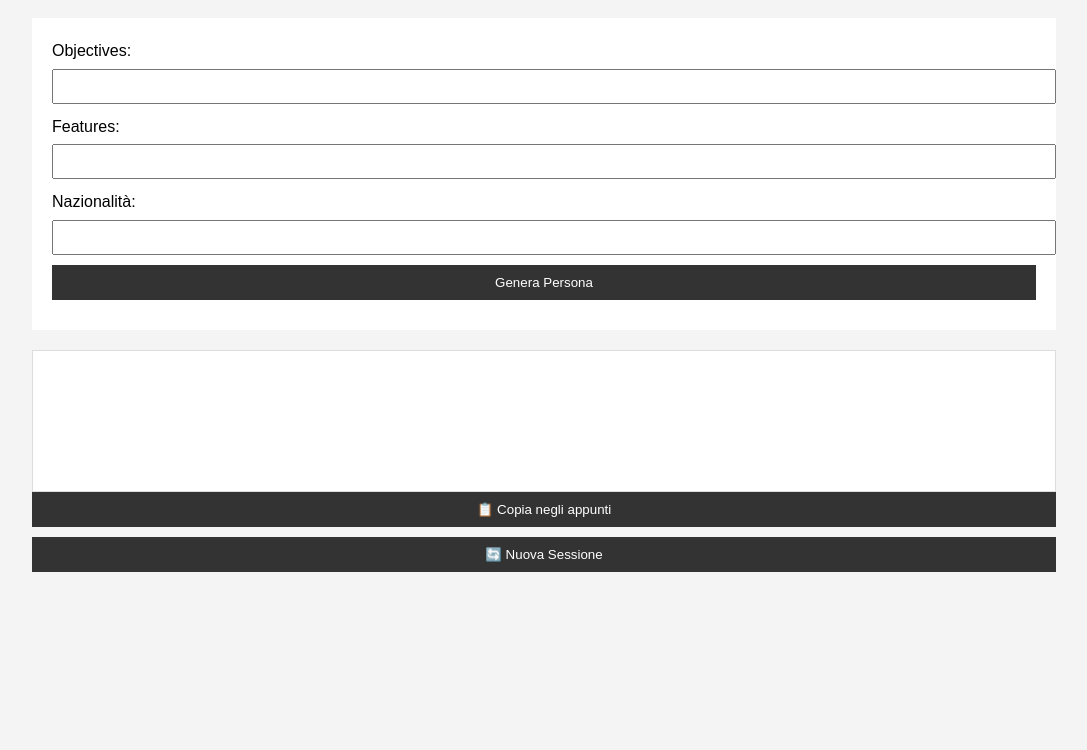
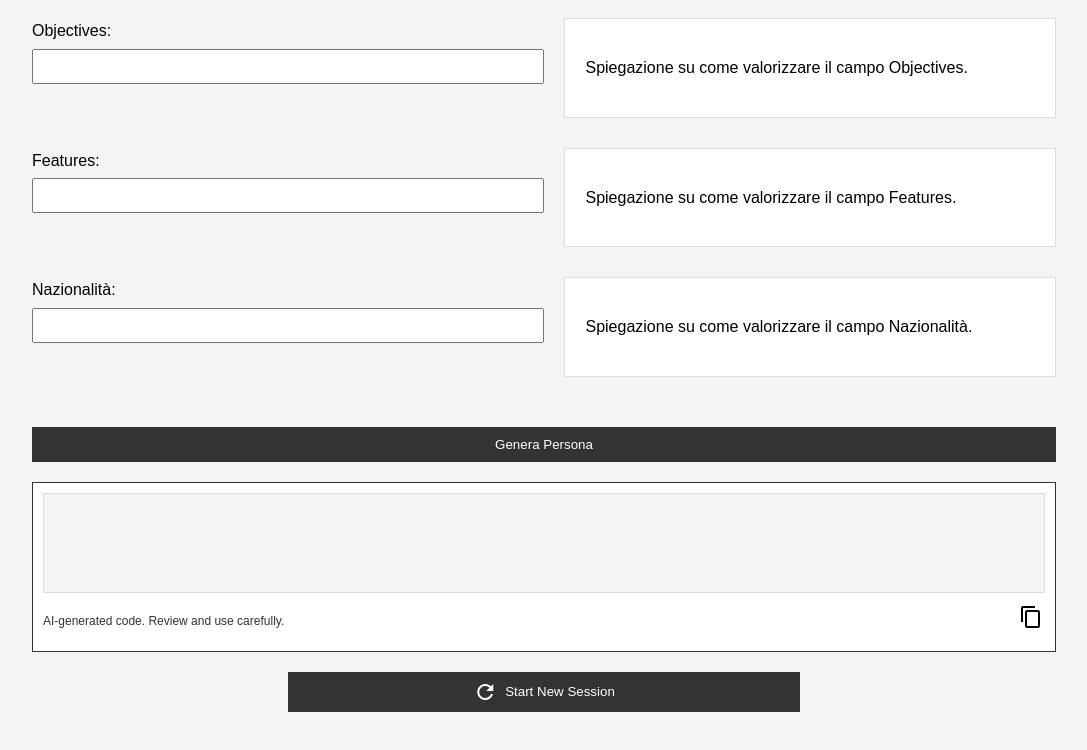
Before and after one commit to ls-cnr/LLM-enhanced-DGN, a website: page frontend/public/index.html in a window 1280 px wide. Shown: the part 96-846 px from the top of the page, without its empty margins (96-1183 px from the left). Before the commit the page ends 800 px from the top, so only its background shows below. Drawn offline with nearby package versions, Linux system fonts and the light colour scheme.

Commit message:
modifiche allo stile grafico

```diff
--- a/frontend/public/index.html
+++ b/frontend/public/index.html
@@ -6,30 +6,69 @@
     <meta name="viewport" content="width=device-width, initial-scale=1.0">
     <title>Generatore di Personas Sintetiche</title>
     <link rel="stylesheet" href="styles.css">
+    <link href="https://fonts.googleapis.com/icon?family=Material+Icons" rel="stylesheet">
     <script src="https://cdn.jsdelivr.net/npm/marked/marked.min.js"></script>
      <script src="https://cdn.jsdelivr.net/npm/uuid@8.3.2/dist/umd/uuidv4.min.js"></script>
      <script src="https://cdn.jsdelivr.net/npm/marked/marked.min.js"></script>
 
 </head>
+
 <body>
     <div class="container">
         <h1>Generatore di Personas Sintetiche</h1>
         <form id="personaForm">
+        <div class="upper-section">
+            <div class="form-group">
+                <div class="column left">
                     <label for="objectives">Objectives:</label>
                     <input type="text" id="objectives" name="objectives" required>
-
+                </div>
+                <div class="column right">
+                    <div class="info-box">
+                        <p>Spiegazione su come valorizzare il campo Objectives.</p>
+                    </div>
+                </div>
+            </div>
+            <div class="form-group">
+                <div class="column left">
                     <label for="features">Features:</label>
                     <input type="text" id="features" name="features" required>
-
+                </div>
+                <div class="column right">
+                    <div class="info-box">
+                        <p>Spiegazione su come valorizzare il campo Features.</p>
+                    </div>
+                </div>
+            </div>
+            <div class="form-group">
+                <div class="column left">
                     <label for="nationality">Nazionalità:</label>
                     <input type="text" id="nationality" name="nationality" required>
-
-            <button type="submit">Genera Persona</button>
+                </div>
+                <div class="column right">
+                    <div class="info-box">
+                        <p>Spiegazione su come valorizzare il campo Nazionalità.</p>
+                    </div>
+                </div>
+            </div>
+        </div>
         </form>
+        <button type="submit" form="personaForm" aria-label="Genera Persona">Genera Persona</button>
+        <div class="lower-section">
+            <div class="result-container">
                 <div id="result" class="result-box"></div>
-        <button onclick="copyToClipboard()">📋 Copia negli appunti</button>
-        <button onclick="nuovaSessione()">🔄 Nuova Sessione</button>
+                <div class="toolbar">
+                    <span class="toolbar-text">AI-generated code. Review and use carefully.</span>
+                    <button onclick="copyToClipboard()" aria-label="Copia negli appunti" class="copy-button">
+                        <span class="material-icons">content_copy</span>
+                    </button>
                 </div>
-    <script src="script.js"></script>
+            </div>
+            <button onclick="nuovaSessione()" aria-label="Nuova Sessione" class="new-session-button">
+                <span class="material-icons">refresh</span> Start New Session
+            </button>
+        </div>
+    </div>
 </body>
+<script src="script.js" defer></script>
 </html>
--- a/frontend/public/styles.css
+++ b/frontend/public/styles.css
@@ -25,10 +25,20 @@ h1 {
     text-align: center;
 }
 
-form {
-    background: #fff;
-    padding: 20px;
+.upper-section {
+    display: flex;
+    flex-direction: column;
     margin-bottom: 20px;
+}
+
+.form-group {
+    display: flex;
+    justify-content: space-between;
+    margin-bottom: 20px;
+}
+
+.column {
+    width: 48%;
 }
 
 label {
@@ -40,7 +50,13 @@ input[type="text"],
 input[type="number"] {
     width: 100%;
     padding: 8px;
+}
+
+.info-box {
+    background: #fff;
+    padding: 20px;
     margin-bottom: 10px;
+    border: 1px solid #ddd;
 }
 
 button {
@@ -58,10 +74,79 @@ button:hover {
     background: var(--secondary-color);
 }
 
+.lower-section {
+    position: relative;
+}
+
+.result-container {
+    background: #fff;
+    border: 1px solid var(--primary-color);
+    padding: 10px;
+    margin-top: 20px;
+    width: 100%; /* Assicurati che la cornice abbia la stessa larghezza del contenitore */
+    box-sizing: border-box; /* Include padding e bordo nella larghezza totale */
+}
+
 .result-box {
-    background: #fff;
+    background: #F5F5F5;
     padding: 20px;
-    margin-top: 20px;
     border: 1px solid #ddd;
     min-height: 100px;
+    width: 100%;
+    box-sizing: border-box; /* Include padding e bordo nella larghezza totale */
 }
+
+.toolbar {
+    background: #fff;
+    display: flex;
+    justify-content: space-between;
+    align-items: center;
+    margin-top: 10px;
+}
+
+.toolbar-text {
+    font-size: 12px; /* Carattere piccolo */
+    color: var(--primary-color);
+}
+
+.copy-button {
+    width: 28px;
+    height: 28px;
+    background: #fff; /* Sfondo bianco */
+    color: #000; /* Disegno nero */
+    /* border: 1px solid var(--primary-color);  Aggiungi un bordo per migliorare la visibilità */
+    cursor: pointer;
+    display: flex;
+    align-items: center;
+    justify-content: center;
+}
+
+.copy-button .material-icons {
+    font-size: 24px;
+}
+
+.copy-button:hover {
+    background: #f0f0f0; /* Cambia il colore di sfondo al passaggio del mouse */
+}
+
+.new-session-button {
+    display: flex;
+    align-items: center;
+    justify-content: center;
+    width: 50%;
+    padding: 8px;
+    background: var(--primary-color);
+    color: var(--text-color);
+    border: none;
+    cursor: pointer;
+    margin: 20px auto;
+}
+
+.new-session-button .material-icons {
+    font-size: 24px;
+    margin-right: 8px; /* Spazio tra l'icona e il testo */
+}
+
+.new-session-button:hover {
+    background: var(--secondary-color);
+}
```
Lines whose indentation alone changed are shown as unchanged.
